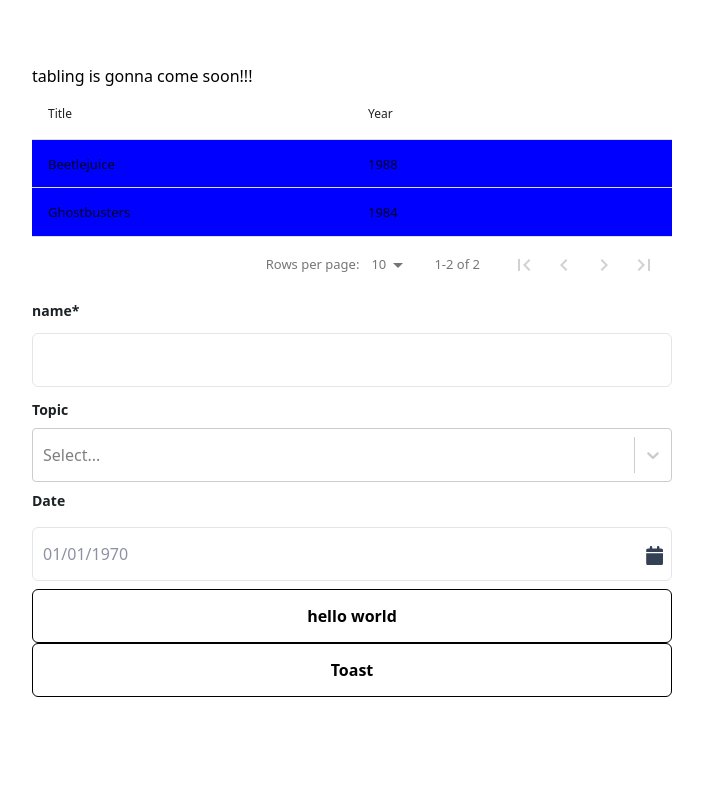
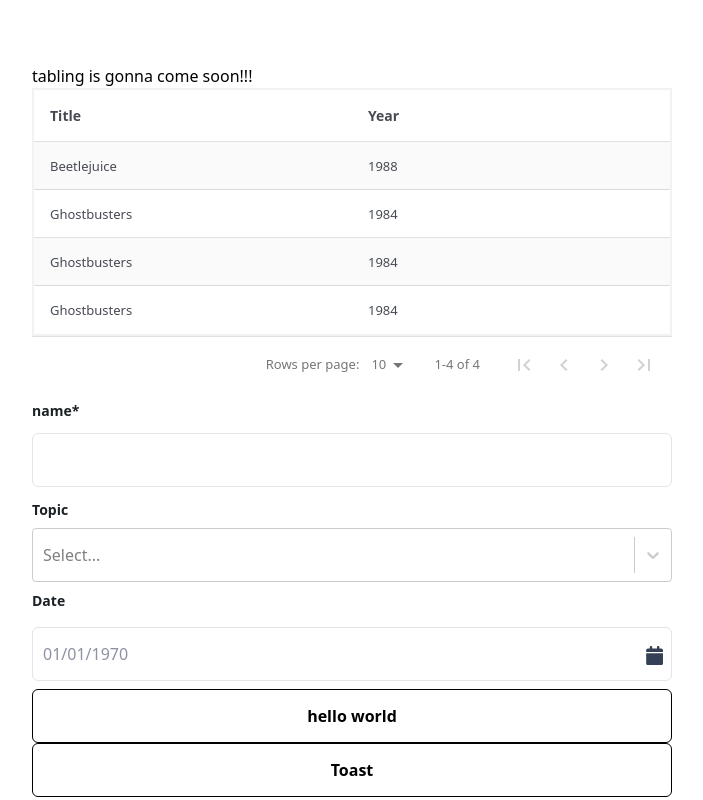
Before and after one commit to Ascent-smartreports/ascent-component-library, a React (Vite) app: page / in a window 1280 px wide. Shown: the whole page, without its empty margins (288-991 px from the left). Built offline with nearby package versions, Linux system fonts and the light colour scheme.

Commit message:
table layout

```diff
--- a/lib/assets/table.css
+++ b/lib/assets/table.css
@@ -1,26 +1,28 @@
 .rdt_Table {
-  /* Your custom styles here */
+border-color:#0000000D;
+border-width:0.15rem;
+
 }
 
 .rdt_TableRow {
   /* Your custom styles here */
+  /* border-radius:10px; */
 }
 
 .rdt_TableCol {
-  /* Your custom styles here */
+  /* background-color:green; */
+
 }
 
 .rdt_TableCol_Sortable {
-  /* Your custom styles here */
 }
 
 .rdt_TableCell {
-  /* Your custom styles here */
-  background-color: blue;
+color:#464A53
 }
 
 .rdt_TableHeader {
-  /* Your custom styles here */
+  background-color:cyan;
 }
 
 .rdt_TableFooter {
@@ -28,15 +30,17 @@
 }
 
 .rdt_TableHead {
-  /* Your custom styles here */
 }
 
 .rdt_TableHeadRow {
-  /* Your custom styles here */
+background-color:green;
+font-weight:600;
+font-size:14px;
+color:#464A53;
 }
 
 .rdt_TableBody {
-  /* Your custom styles here */
+
 }
 
 .rdt_ExpanderRow {
--- a/lib/components/Table/index.tsx
+++ b/lib/components/Table/index.tsx
@@ -1,17 +1,16 @@
+/* eslint-disable @typescript-eslint/no-explicit-any */
 import React from "react";
 import DataTable from "react-data-table-component";
-import { AnyObject } from "yup";
 import "../../assets/table.css";
-
 interface tableProps {
-  data: AnyObject[];
-  columns: AnyObject[];
+  data: any[];
+  columns: any;
 }
 const Table: React.FC<tableProps> = ({ data, columns }) => {
   return (
     <div>
       <p>tabling is gonna come soon!!!</p>
-      <DataTable data={data} columns={columns} pagination />
+      <DataTable data={data} columns={columns} pagination striped />
     </div>
   );
 };
--- a/src/App.tsx
+++ b/src/App.tsx
@@ -41,6 +41,16 @@
     },
     {
       id: 2,
+      title: "Ghostbusters",
+      year: "1984",
+    },
+    {
+      id: 3,
+      title: "Ghostbusters",
+      year: "1984",
+    },
+    {
+      id: 4,
       title: "Ghostbusters",
       year: "1984",
     },
```
Also changed, not shown: 2 other files (tests, documents, lock files or other folders).
